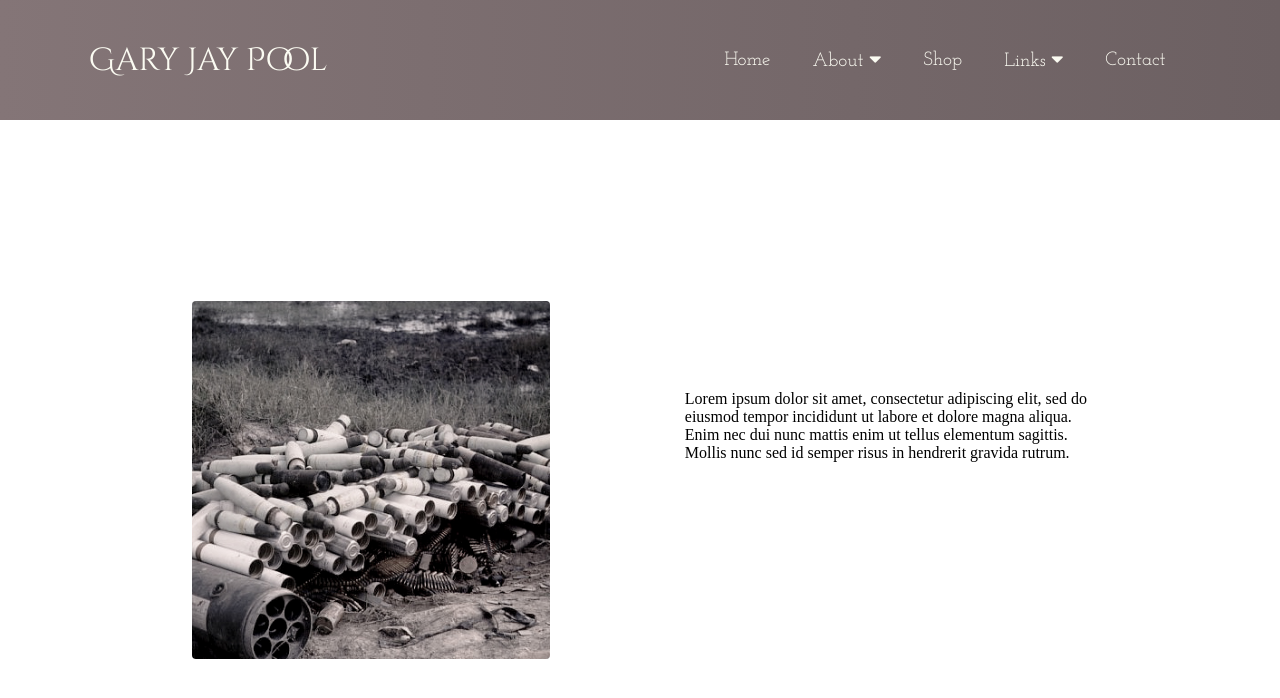
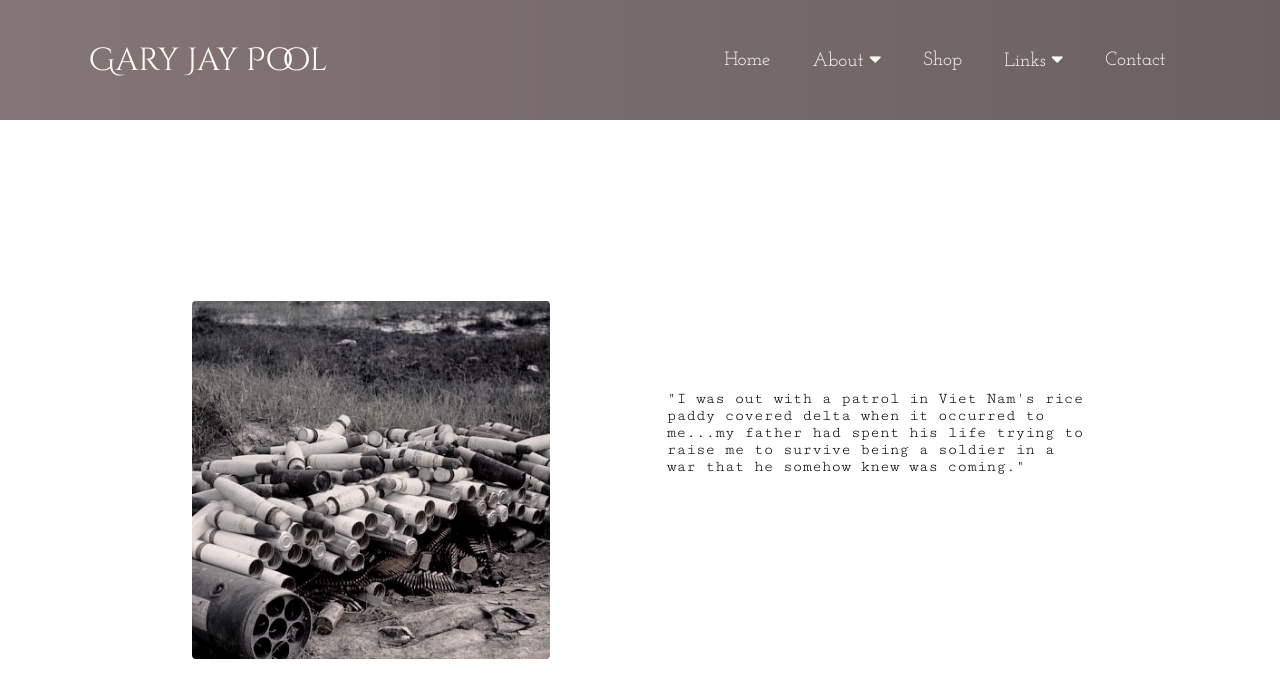
Before and after one commit to selmaT273/garyjaypool, a React (Create React App) app: page / in a window 1280 px wide. Shown: the top 698 px of the page. Built offline with nearby package versions, Linux system fonts and the light colour scheme.

Commit message:
refactored the home page with quote and mono font

```diff
--- a/public/index.html
+++ b/public/index.html
@@ -7,6 +7,7 @@
     <link href="https://fonts.googleapis.com/css2?family=PT+Sans:wght@400;700&display=swap" rel="stylesheet">
     <link href="https://fonts.googleapis.com/css2?family=Cinzel+Decorative&display=swap" rel="stylesheet">
     <link href="https://fonts.googleapis.com/css2?family=Josefin+Slab&display=swap" rel="stylesheet">
+    <link href="https://fonts.googleapis.com/css2?family=Cutive+Mono&display=swap" rel="stylesheet">
     <meta name="viewport" content="width=device-width, initial-scale=1" />
     <meta name="theme-color" content="#000000" />
     <meta
--- a/src/components/pages/Home.css
+++ b/src/components/pages/Home.css
@@ -15,13 +15,14 @@
     width: 40%;
     height: 40%;
     border-radius: 4px;
-    margin-right: 15%;
+    margin-right: 13%;
 }
 
 .home-pic-text {
     font-size: 1rem;
-    width: 49%;
+    width: 50%;
     height: 50%;
     margin: 0 auto;
     padding-top: 10%;
+    font-family: 'Cutive Mono', monospace;
 }
--- a/src/components/pages/Home.js
+++ b/src/components/pages/Home.js
@@ -8,7 +8,7 @@ export default function Home() {
                     <div className="home-pic-container">
                         <img className="home-pic" alt="explosives" src={require('../../home-image.jpg')} />
                         <div className="home-pic-text">
-                            <p>Lorem ipsum dolor sit amet, consectetur adipiscing elit, sed do eiusmod tempor incididunt ut labore et dolore magna aliqua. Enim nec dui nunc mattis enim ut tellus elementum sagittis. Mollis nunc sed id semper risus in hendrerit gravida rutrum.</p>
+                            <p>"I was out with a patrol in Viet Nam's rice paddy covered delta when it occurred to me...my father had spent his life trying to raise me to survive being a soldier in a war that he somehow knew was coming."</p>
                         </div>
                     </div>
                 </div>
```
